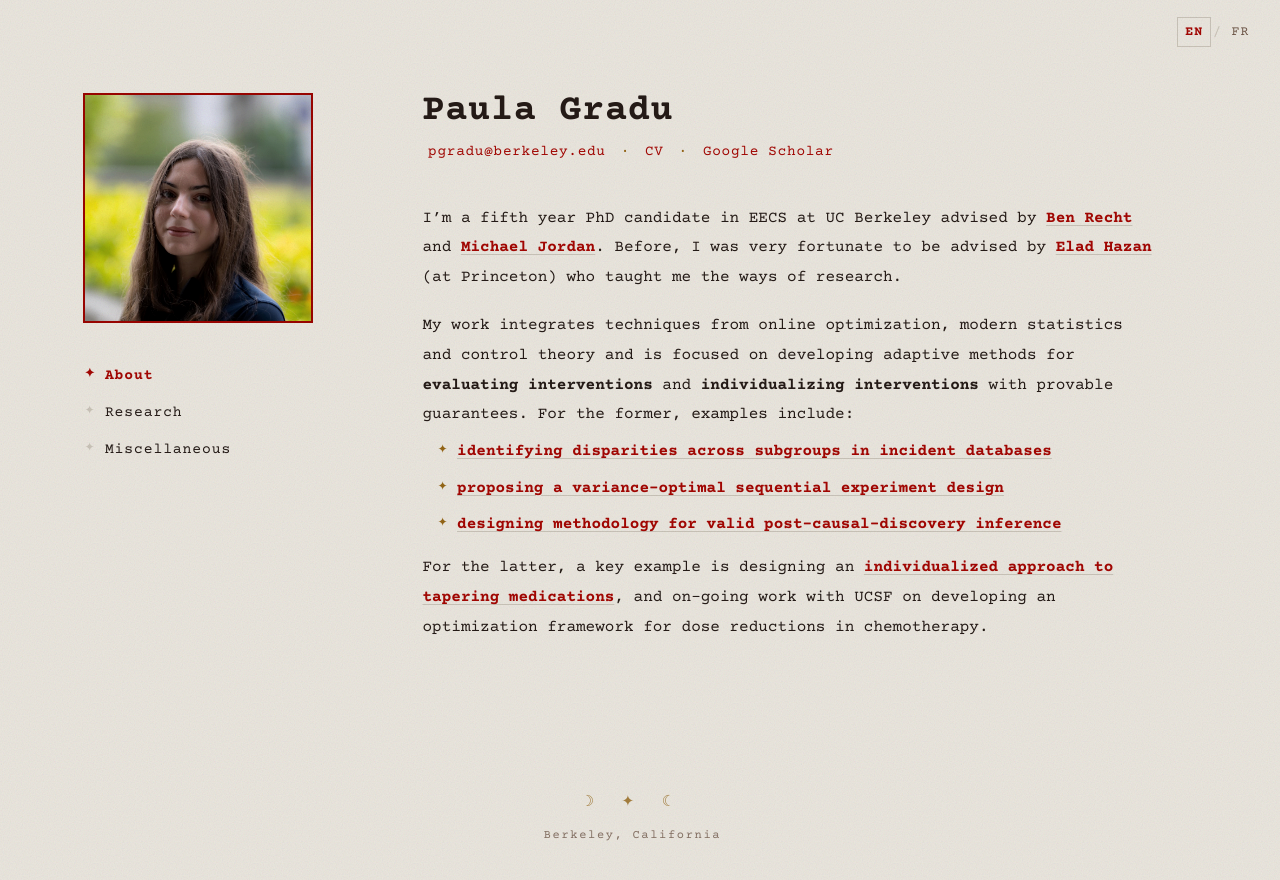
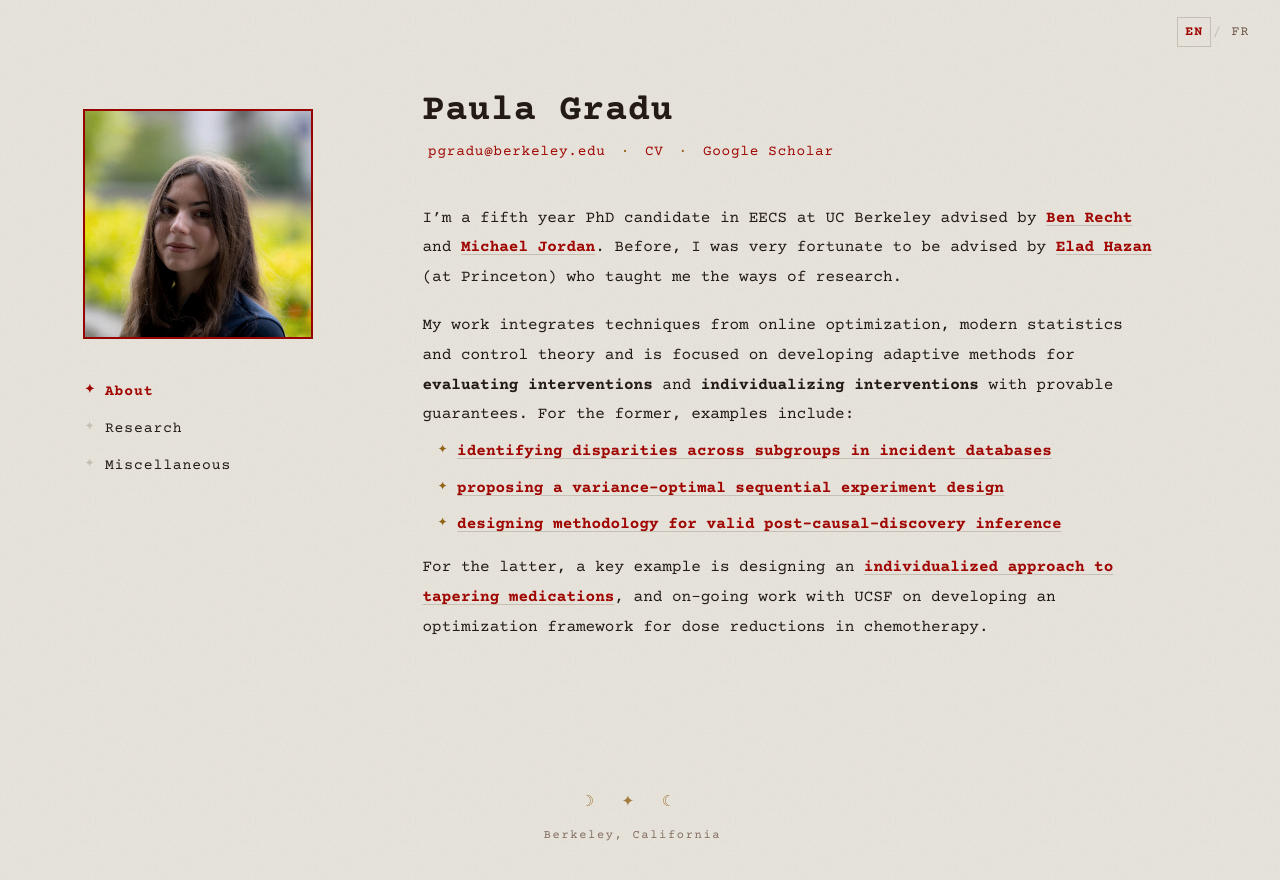
Before and after one commit to paula-gradu/paula-gradu.github.io, a Jekyll site: the page built from index.md, in a window 1280 px wide. Shown: the top 880 px of the page. Built offline with Jekyll 4.4.1, drawn with Linux system fonts in a browser that asks for light colours; our own code applies the rules of GitHub Pages for plain Markdown files.

Commit message:
Drop the portrait and menu slightly
Co-Authored-By: Claude Opus 5 <noreply@anthropic.com>

```diff
--- a/_layouts/default.html
+++ b/_layouts/default.html
@@ -108,7 +108,7 @@
   .rail{
     position:absolute;
     left:0;
-    top:calc(var(--top) + .2rem);
+    top:calc(var(--top) + 1.2rem);   /* sits a little below the name line */
     width:230px;
   }
 
```
